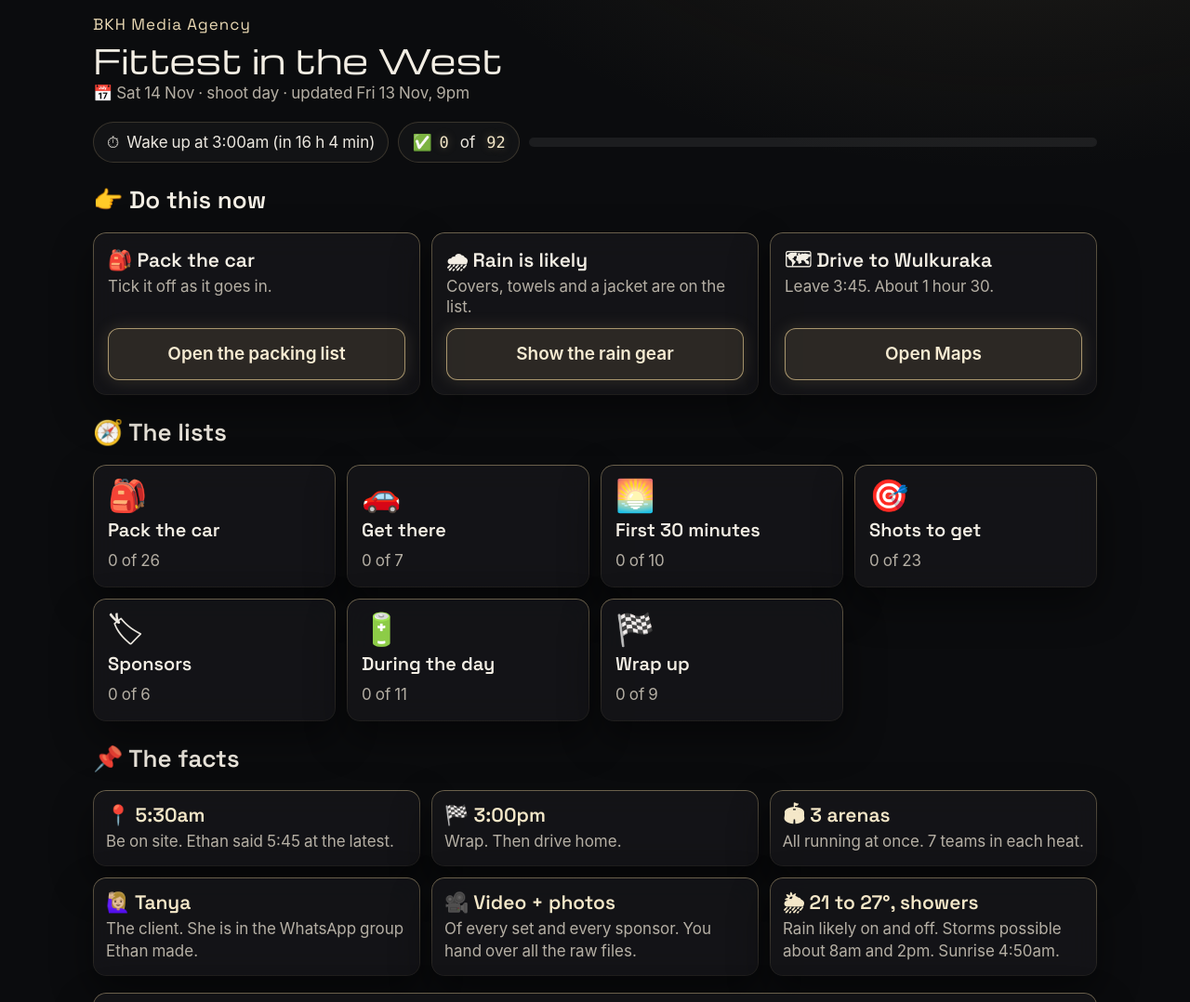
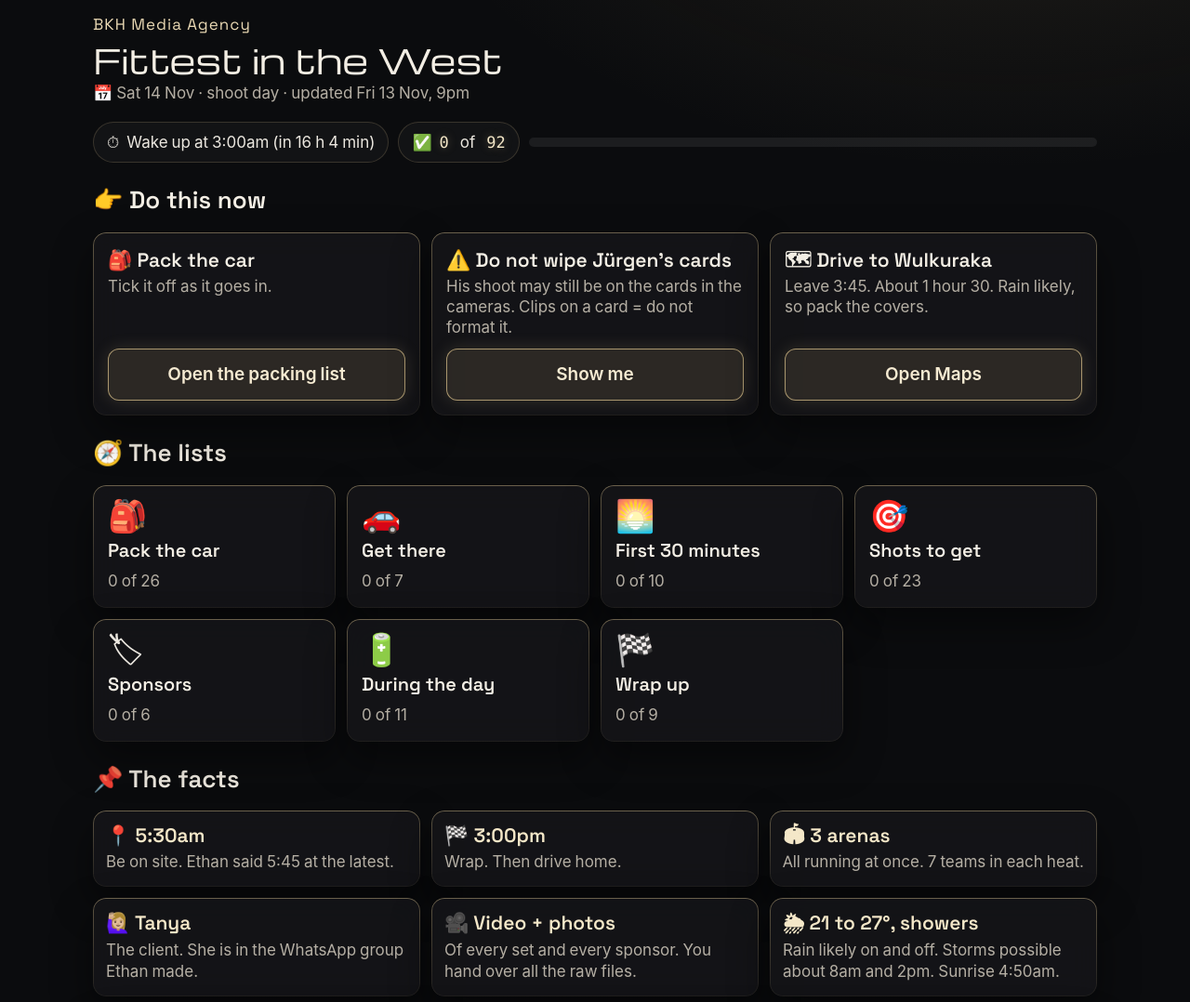
Before and after one commit to D43-GIT/shoot-day-fitw-k4w9, a plain HTML site: page index.html in a window 1280 px wide. Shown: the top 1078 px of the page at 93% size. Drawn offline with Linux system fonts and the light colour scheme.

Commit message:
publish shoot-day-fitw-k4w9

```diff
--- a/index.html
+++ b/index.html
@@ -160,8 +160,8 @@ label{font-size:17px;color:var(--muted);display:block;margin-bottom:4px}
     <div class="h2">👉 Do this now</div>
     <section class="now">
       <div class="glass pad"><p>🎒 Pack the car<small>Tick it off as it goes in.</small></p><button class="btn big" data-open="pack">Open the packing list</button></div>
-      <div class="glass pad"><p>🌧 Rain is likely<small>Covers, towels and a jacket are on the list.</small></p><button class="btn big" data-open="pack" data-focus="p23">Show the rain gear</button></div>
-      <div class="glass pad"><p>🗺 Drive to Wulkuraka<small>Leave 3:45. About 1 hour 30.</small></p><a class="btn big" id="maps" target="_blank" rel="noopener">Open Maps</a></div>
+      <div class="glass pad"><p>⚠️ Do not wipe Jürgen's cards<small>His shoot may still be on the cards in the cameras. Clips on a card = do not format it.</small></p><button class="btn big" data-open="pack" data-focus="p6">Show me</button></div>
+      <div class="glass pad"><p>🗺 Drive to Wulkuraka<small>Leave 3:45. About 1 hour 30. Rain likely, so pack the covers.</small></p><a class="btn big" id="maps" target="_blank" rel="noopener">Open Maps</a></div>
     </section>
 
     <div class="h2">🧭 The lists</div>
@@ -274,12 +274,12 @@ const CAMERA = {
 };
 const SECTIONS = [
   { id: "pack", e: "🎒", t: "Pack the car", items: [
+    ["p6", "⚠️", "Card has clips on it? Do not format it", "Jürgen said Friday his cards are still in the cameras, not copied yet. Press play on each camera first. Clips there = that card goes in the safe pocket, use a blank one."],
     ["p1", "📷", "Sony camera 1 (main)"],
     ["p2", "📷", "Sony camera 2 (spare)"],
     ["p3", "🔭", "24-105 lens (does most things)"],
     ["p4", "🔭", "14-24 lens (wide)"],
     ["p5", "💾", "All 6 memory cards in the case"],
-    ["p6", "⚠️", "Check each card is empty before you format", "Some may still have Jürgen's work on them."],
     ["p7", "🔋", "Every camera battery, charged"],
     ["p8", "🔌", "Battery chargers and their cables"],
     ["p9", "🕶", "ND filters (bright sun outside)"],
```
